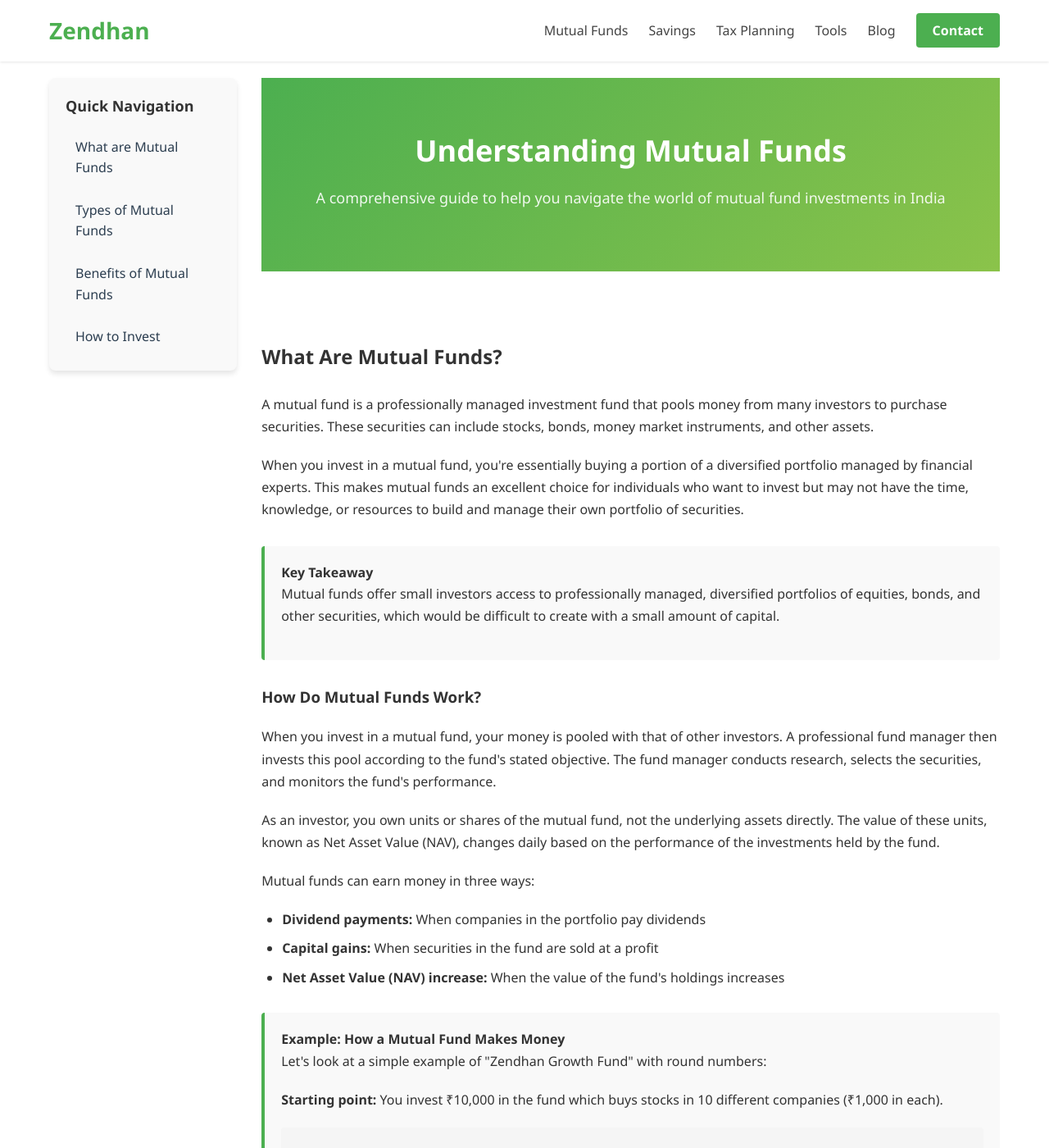
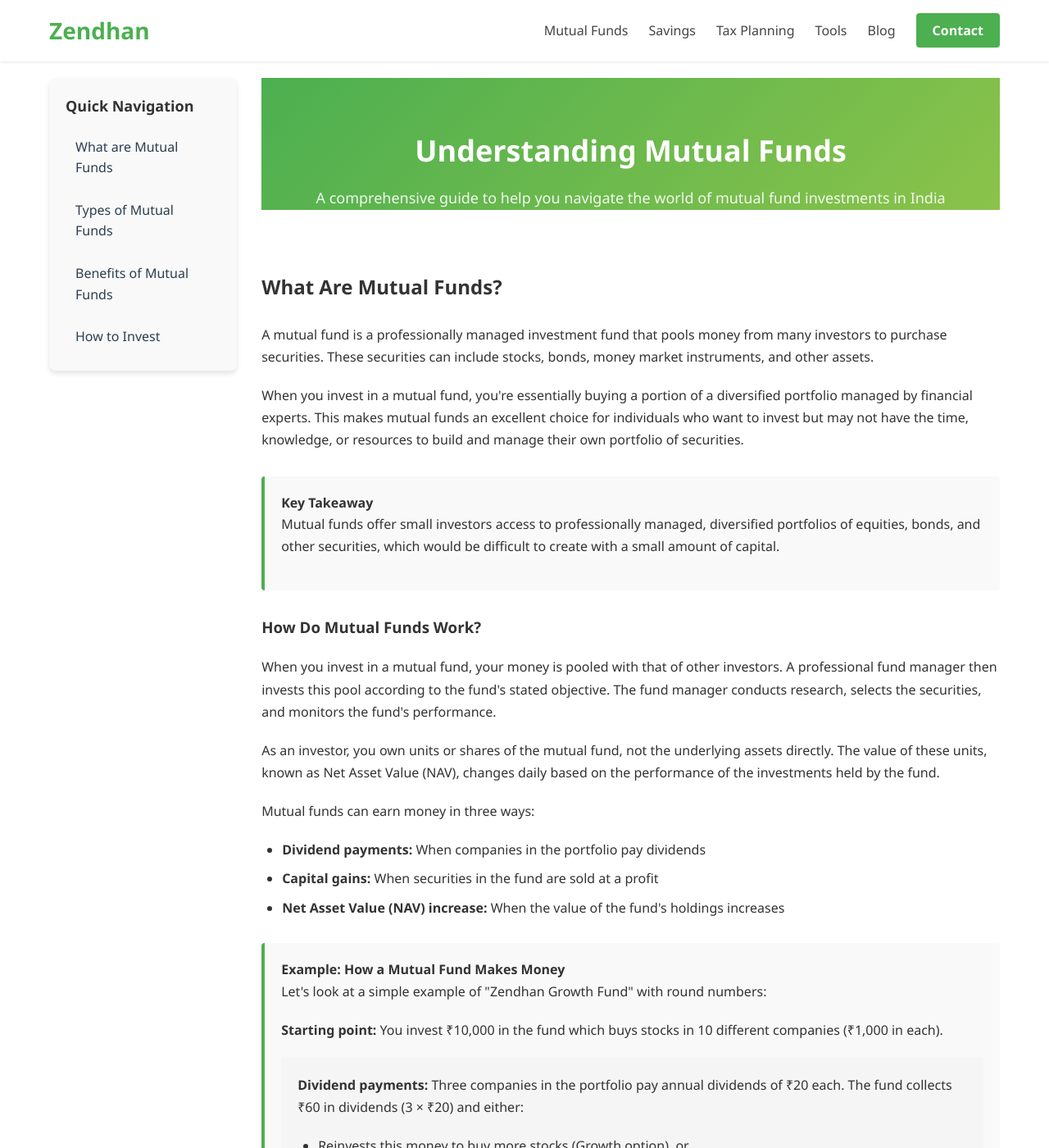
Before and after one commit to nandan11/zendhan, a Jekyll site: the page built from mutual-funds.html, in a window 1280 px wide and 1400 px high. Shown: the whole window at 82% size. Built offline with Jekyll 4.4.1, drawn with Linux system fonts in a browser that asks for light colours.

Commit message:
Update mutual-funds.css

```diff
--- a/assets/css/mutual-funds.css
+++ b/assets/css/mutual-funds.css
@@ -459,3 +459,37 @@
 .content-block:first-of-type h2:first-child {
   margin-top: 20px !important;
 }
+/* Add this at the very end of your mutual-funds.css file */
+
+/* Force risk meter text to stay on one line with !important */
+.fund-type [class*="risk-"] {
+  white-space: nowrap !important;
+}
+
+.fund-type .risk-level {
+  white-space: nowrap !important;
+}
+
+.fund-type .risk-level span {
+  white-space: nowrap !important;
+  display: inline !important;
+}
+
+/* Force reduced spacing between title and first heading */
+.page-title,
+.page-title-container {
+  margin-bottom: 10px !important;
+  padding-bottom: 0 !important;
+}
+
+h2[id="what-are-mutual-funds"],
+.main-content > h2:first-of-type,
+.content-area > h2:first-of-type,
+.content-block:first-of-type > h2:first-of-type {
+  margin-top: 15px !important;
+  padding-top: 0 !important;
+}
+
+.content-block:first-of-type {
+  margin-top: 0 !important;
+}
```
